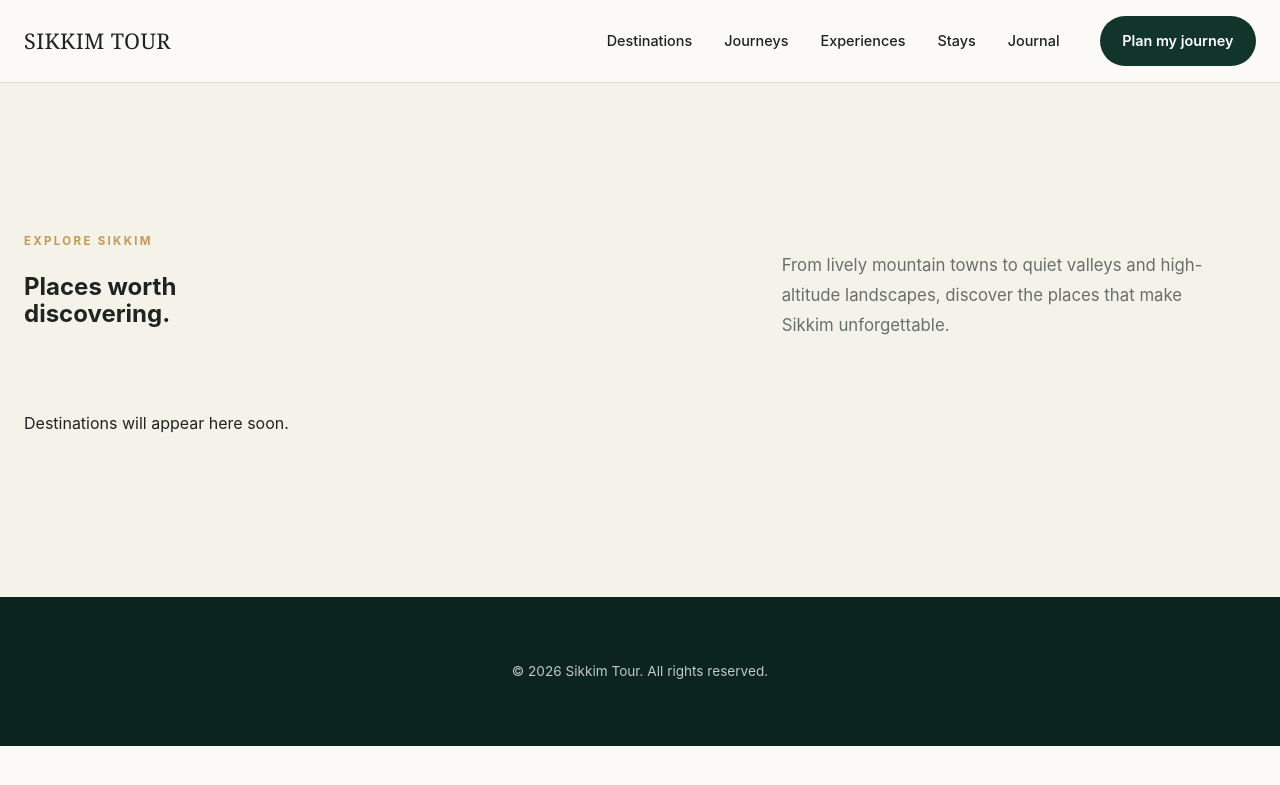
After one commit to hemanpal19-creator/sikkim-tour, a Django app: page /destinations/ in a window 1280 px wide. The commit adds this page. Shown: the top 785 px of the page. Run offline with Django 4.2, Linux system fonts and the light colour scheme; data that the repository does not hold is empty.

Commit message:
Add destination index page

```diff
--- a/destinations/urls.py
+++ b/destinations/urls.py
@@ -34,6 +34,14 @@ urlpatterns = [
         name="activity_detail",
     ),
 
+    # Destination listing page.
+    # Example: /destinations/
+    path(
+        "",
+        views.destination_list,
+        name="destination_list",
+    ),
+
     # Destination detail page.
     # Example: /destinations/gangtok/
     path(
--- a/destinations/views.py
+++ b/destinations/views.py
@@ -2,6 +2,27 @@ from django.shortcuts import get_object_or_404, render
 
 from .models import Destination, Attraction, Activity
 
+def destination_list(request):
+    """
+    Displays all active destinations.
+
+    Destinations are loaded from the database so the page
+    automatically updates when content is managed through Django Admin.
+    """
+
+    destinations = (
+        Destination.objects
+        .filter(is_active=True)
+        .order_by("-featured", "name")
+    )
+
+    return render(
+        request,
+        "destinations/list.html",
+        {
+            "destinations": destinations,
+        },
+    )
 
 def destination_detail(request, slug):
     """
--- a/templates/core/home.html
+++ b/templates/core/home.html
@@ -49,7 +49,7 @@ unique experiences and stays across the Himalayas.
         </p>
 
         <div class="hero-actions">
-            <a href="#" class="btn btn-light">
+            <a href="{% url 'destination_list' %}" class="btn btn-light">
                 Explore Sikkim
                 <span aria-hidden="true">↗</span>
             </a>
--- /dev/null
+++ b/templates/destinations/list.html
@@ -0,0 +1,88 @@
+{% extends "base.html" %}
+
+{% block title %}Destinations in Sikkim | Sikkim Tour{% endblock %}
+
+{% block meta_description %}
+Explore the destinations of Sikkim, from Gangtok and Pelling to
+Lachung, Lachen, Ravangla and Namchi.
+{% endblock %}
+
+{% block content %}
+
+<section class="destinations-section">
+
+    <div class="container">
+
+        <div class="destinations-heading">
+            <div>
+                <p class="section-label">Explore Sikkim</p>
+
+                <h1>
+                    Places worth<br>
+                    discovering.
+                </h1>
+            </div>
+
+            <p class="destinations-intro">
+                From lively mountain towns to quiet valleys and
+                high-altitude landscapes, discover the places that
+                make Sikkim unforgettable.
+            </p>
+        </div>
+
+        <div class="destination-grid">
+
+            {% for destination in destinations %}
+
+                <article class="destination-card reveal reveal-card">
+
+                    <a
+                        href="{% url 'destination_detail' destination.slug %}"
+                        class="destination-image"
+                    >
+
+                        {% if destination.hero_image %}
+                            <img
+                                src="{{ destination.hero_image.url }}"
+                                alt="{{ destination.name }} in Sikkim"
+                                loading="lazy"
+                            >
+                        {% endif %}
+
+                        <span class="destination-arrow" aria-hidden="true">
+                            ↗
+                        </span>
+
+                    </a>
+
+                    <div class="destination-info">
+
+                        <span class="destination-region">
+                            {{ destination.region.name }}
+                        </span>
+
+                        <h2>{{ destination.name }}</h2>
+
+                        <p>
+                            {{ destination.short_description }}
+                        </p>
+
+                    </div>
+
+                </article>
+
+            {% empty %}
+
+                <p class="empty-state">
+                    Destinations will appear here soon.
+                </p>
+
+            {% endfor %}
+
+        </div>
+
+    </div>
+
+</section>
+
+{% endblock %}
```
